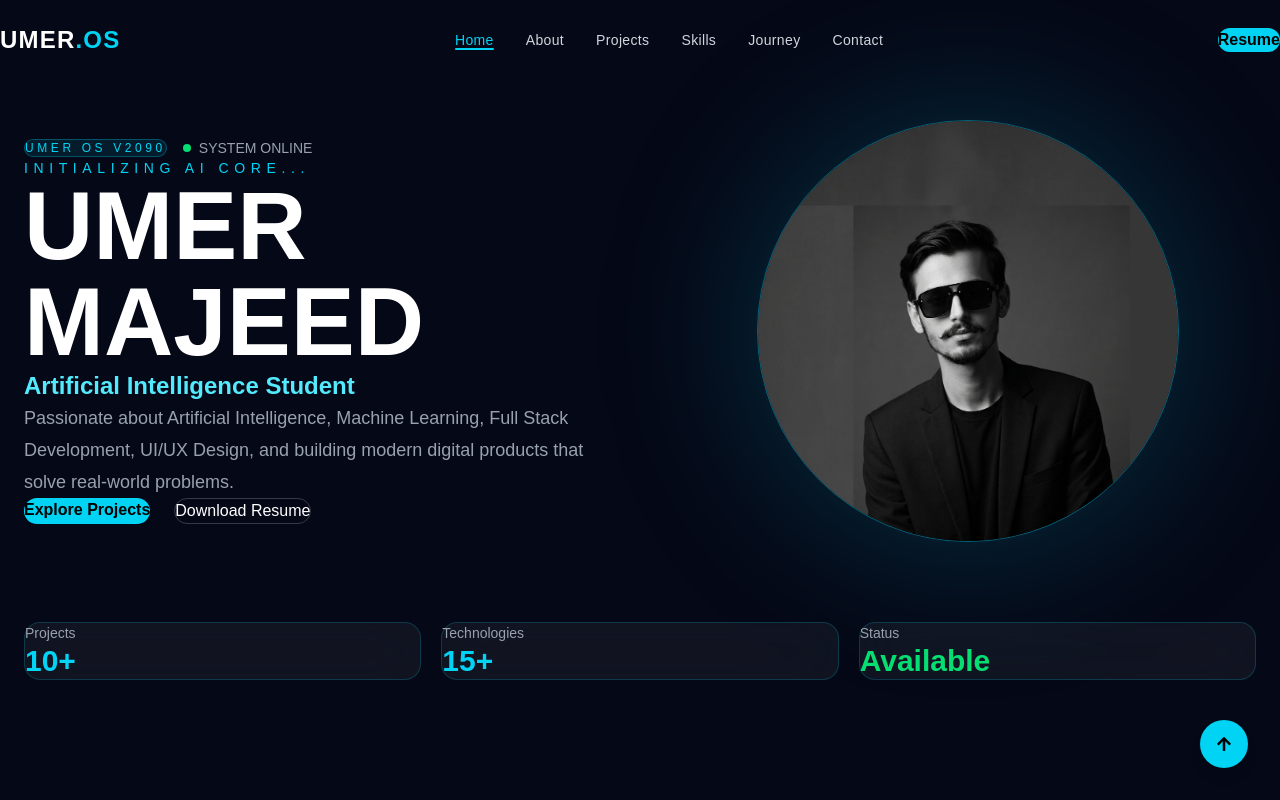
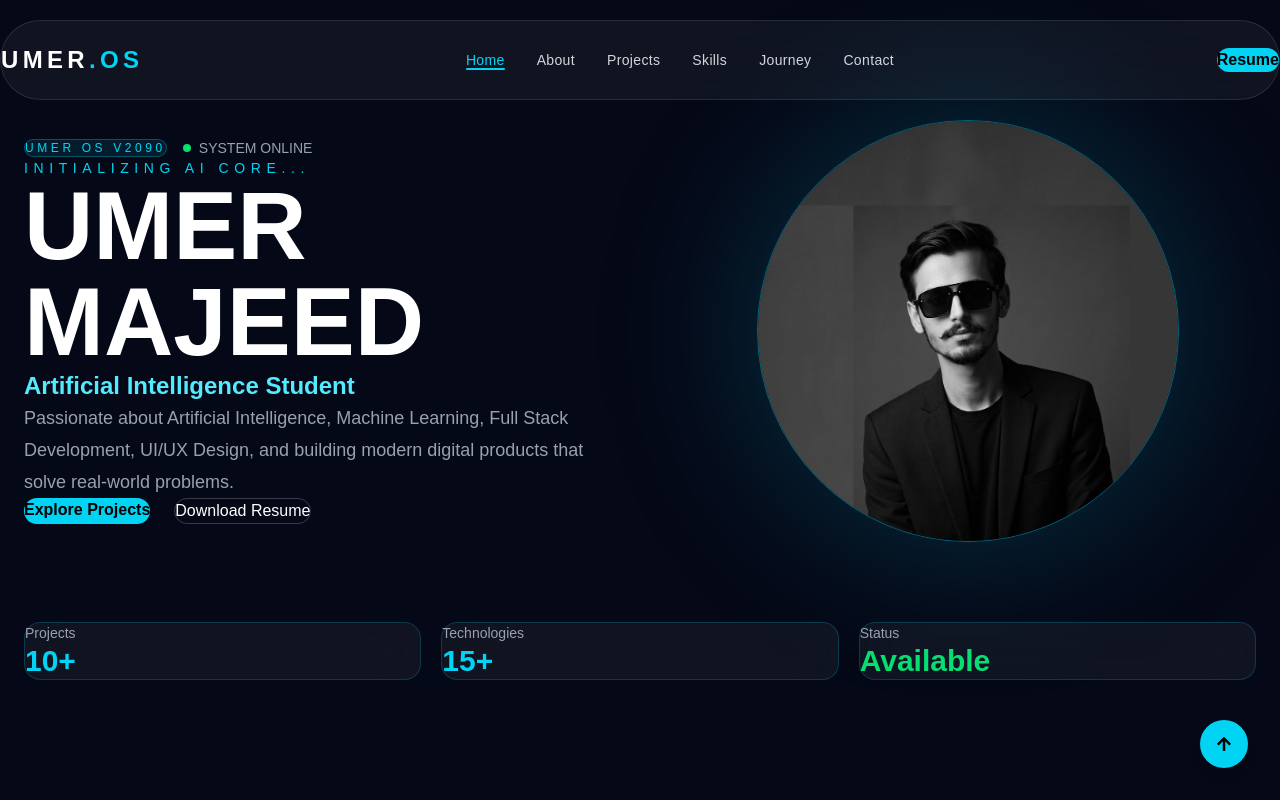
Before and after one commit to Umer-Majeed/portfolio, a Next.js app: page / in a window 1280 px wide. Shown: the top 800 px of the page. Built offline with nearby package versions, Linux system fonts and the light colour scheme; no server answers.

Commit message:
some changes in navbar

```diff
--- a/components/layout/Logo.tsx
+++ b/components/layout/Logo.tsx
@@ -2,13 +2,28 @@ export default function Logo() {
   return (
     <a
       href="#home"
-      className="group text-2xl font-black tracking-wider"
+      className="
+        group
+        text-2xl
+        font-black
+        tracking-[0.18em]
+        transition-transform
+        duration-300
+        hover:scale-105
+      "
     >
       <span className="text-white">
         UMER
       </span>
 
-      <span className="text-cyan-400 transition group-hover:drop-shadow-[0_0_10px_cyan]">
+      <span
+        className="
+          text-cyan-400
+          transition-all
+          duration-300
+          group-hover:drop-shadow-[0_0_12px_rgba(34,211,238,.9)]
+        "
+      >
         .OS
       </span>
     </a>
--- a/components/layout/Navbar.tsx
+++ b/components/layout/Navbar.tsx
@@ -19,14 +19,27 @@ export default function Navbar() {
 
   return (
     <>
-      <header
-        className={`fixed left-0 top-0 z-50 w-full transition-all duration-500 ${
-          scrolled
-            ? "border-b border-cyan-400/20 bg-black/55 backdrop-blur-2xl shadow-[0_0_40px_rgba(0,245,255,.08)]"
-            : "bg-transparent"
-        }`}
-      >
-        <div className="mx-auto flex h-20 max-w-7xl items-center justify-between px-6">
+      <header className="fixed inset-x-0 top-5 z-50 px-4">
+        <div
+          className={`
+            mx-auto
+            flex
+            h-20
+            max-w-7xl
+            items-center
+            justify-between
+            rounded-full
+            border
+            px-8
+            transition-all
+            duration-500
+            ${
+              scrolled
+                ? "border-cyan-400/20 bg-black/60 backdrop-blur-2xl shadow-[0_15px_50px_rgba(0,245,255,.12)]"
+                : "border-white/10 bg-white/5 backdrop-blur-xl"
+            }
+          `}
+        >
           {/* Logo */}
           <Logo />
 
@@ -38,14 +51,12 @@ export default function Navbar() {
 
           {/* Right Side */}
           <div className="flex items-center gap-4">
-            {/* Desktop Resume Button */}
             <div className="hidden lg:block">
               <ButtonTheme href="/resume.pdf">
                 Resume
               </ButtonTheme>
             </div>
 
-            {/* Mobile Menu Button */}
             <MobileMenuButton
               open={mobileMenu}
               onClick={() => setMobileMenu(!mobileMenu)}
@@ -54,7 +65,6 @@ export default function Navbar() {
         </div>
       </header>
 
-      {/* Mobile Menu */}
       <MobileMenu
         open={mobileMenu}
         items={navItems}
```
